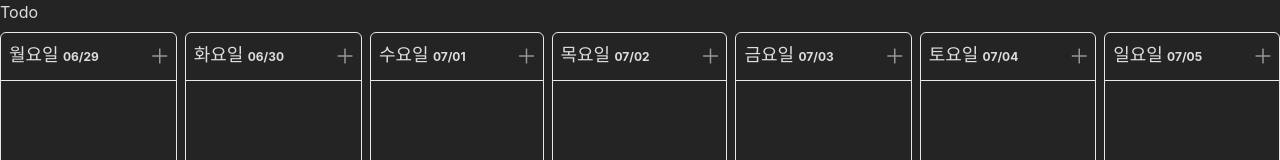
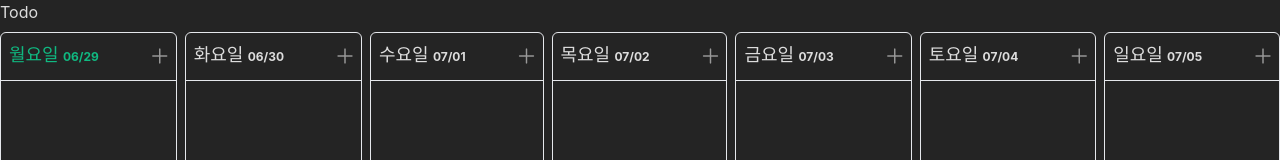
Before and after one commit to dev2820/daily-todo-list, a React (Vite) app in the folder daily-todo-list-web/: page / in a window 1280 px wide. Shown: the top 160 px of the page. Built offline with nearby package versions, Linux system fonts and the light colour scheme.

Commit message:
update/ show color leading text and trailing date

```diff
--- a/daily-todo-list-web/src/App.tsx
+++ b/daily-todo-list-web/src/App.tsx
@@ -65,13 +65,23 @@ function App() {
 
 const Title = ({ title, date }: { title: string; date: Date }) => {
   const dateStyle = cva("text-xs");
-  const titleStyle = cva("text-lg");
+  const leadingStyle = cva("text-lg");
+  const titleStyle = cva("", {
+    variants: {
+      today: {
+        true: "text-emerald-500",
+        false: "",
+      },
+    },
+  });
 
   return (
-    <>
-      <span className={titleStyle()}>{title} </span>
+    <div
+      className={titleStyle({ today: date.getDay() === new Date().getDay() })}
+    >
+      <span className={leadingStyle()}>{title} </span>
       <span className={dateStyle()}>{dateFormat(date, "mm/dd")}</span>
-    </>
+    </div>
   );
 };
 const todoNoteStyle = cva("grow");
```
